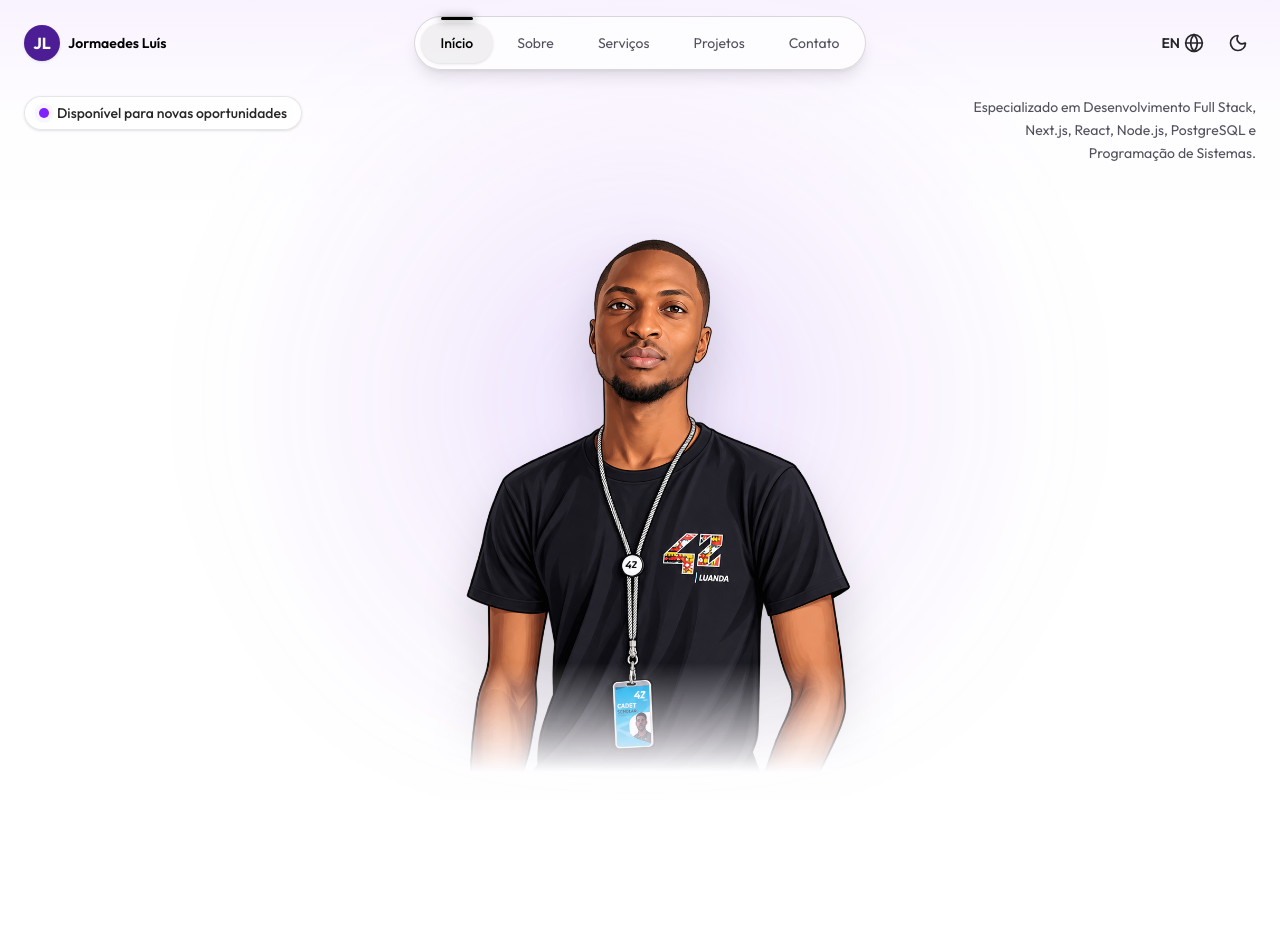
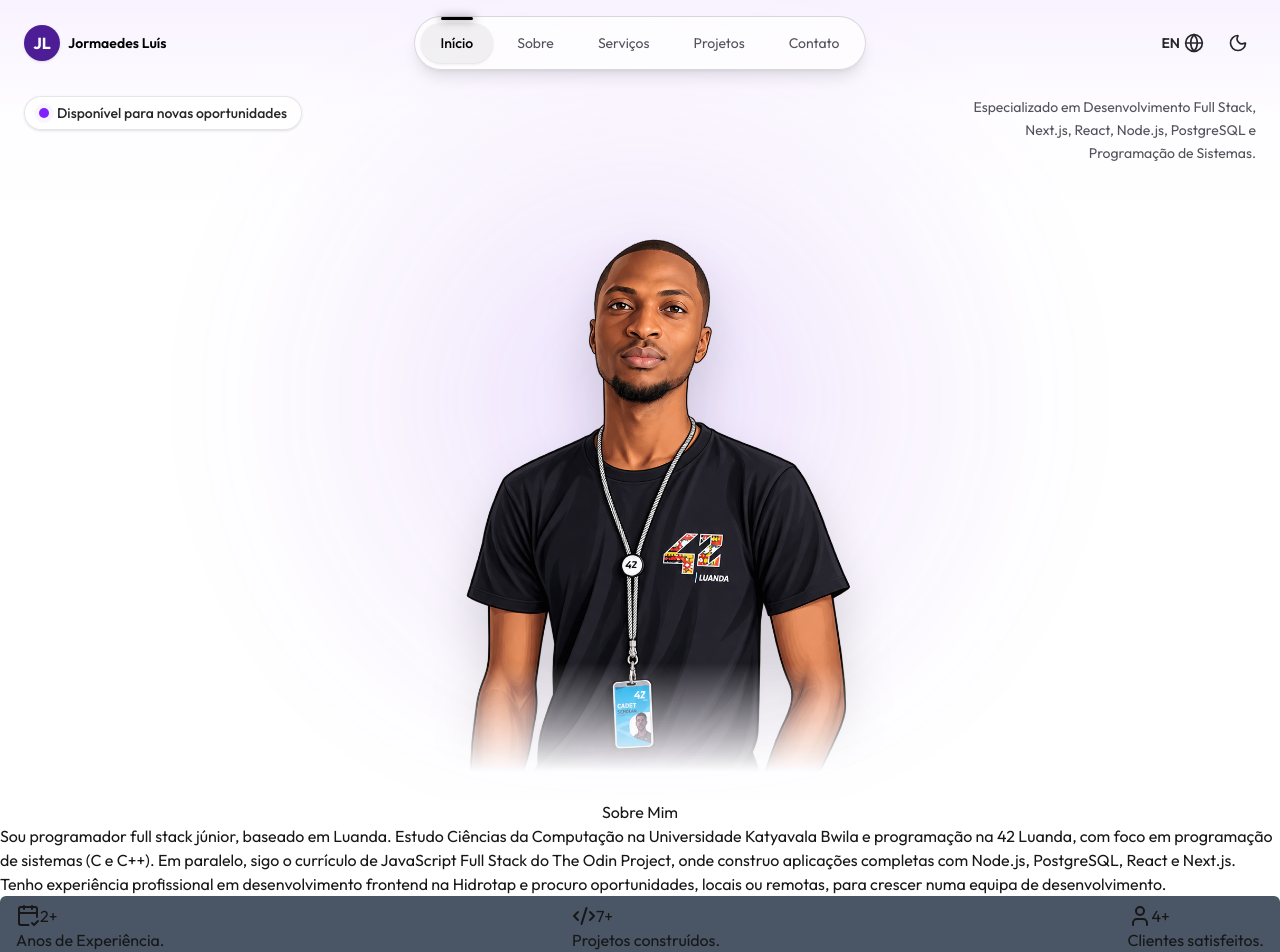
Before and after one commit to jormaedes/portfolio, a Next.js app: page / in a window 1280 px wide. Shown: the top 952 px of the page. Before the commit the page ends 800 px from the top, so only its background shows below. Built offline with nearby package versions, Linux system fonts and the light colour scheme.

Commit message:
feat: add AboutSection component to enhance the homepage with personal information

```diff
--- a/src/app/page.tsx
+++ b/src/app/page.tsx
@@ -1,11 +1,12 @@
 import Header from "@/components/Header";
 import HeroSection from "@/components/HeroSection";
-
+import AboutSection from "@/components/About"
 export default function Home() {
   return (
     <main className="relative w-full min-h-screen">
       <Header />
       <HeroSection />
+      <AboutSection />
     </main>
   );
 }
--- /dev/null
+++ b/src/components/About.tsx
@@ -0,0 +1,73 @@
+"use client";
+
+import useLangStore from "@/app/store/lang";
+import { CalendarCheck2, CodeXml, User } from "lucide-react";
+import { portfolio } from '@/app/data/portfolio';
+
+const aboutContent = {
+    title: {
+        pt: 'Sobre Mim',
+        en: 'About Me'
+    },
+    yearsExperienceText: {
+        pt: 'Anos de Experiência.',
+        en: 'After I will translate'
+    },
+    projectsText: {
+        pt: 'Projetos construídos.',
+        en: 'After I will translate'
+    },
+    clientsText: {
+        pt: 'Clientes satisfeitos.',
+        en: 'After I will translate'
+    },
+}
+
+export default function AboutSection() {
+    const { lang } = useLangStore();
+
+    return (
+        <section id="about" className="pointer-events-auto">
+
+            <div className="text-center">
+                <h2> {aboutContent.title[lang]} </h2>
+            </div>
+
+            <div>
+
+                <div>
+                    <p> {portfolio.aboutMe[lang]} </p>
+                </div>
+
+                <div className="flex bg-gray-600 items-center mx-auto py-2 px-4 justify-between rounded-md">
+                    <div>
+                        <span className="flex">
+                            <CalendarCheck2 />
+
+                            {portfolio.yearsOfExperience}+
+                        </span>
+                        <span> {aboutContent.yearsExperienceText[lang]} </span>
+                    </div>
+
+                    <div>
+                        <span className="flex">
+                            <CodeXml />
+
+                            {portfolio.projects.length}+
+                        </span>
+                        <span> {aboutContent.projectsText[lang]} </span>
+                    </div>
+
+                    <div>
+                        <span className="flex">
+                            <User />
+                            {4}+
+                        </span>
+                        <span> {aboutContent.clientsText[lang]} </span>
+                    </div>
+                </div>
+            </div>
+
+        </section>
+    )
+}
```
